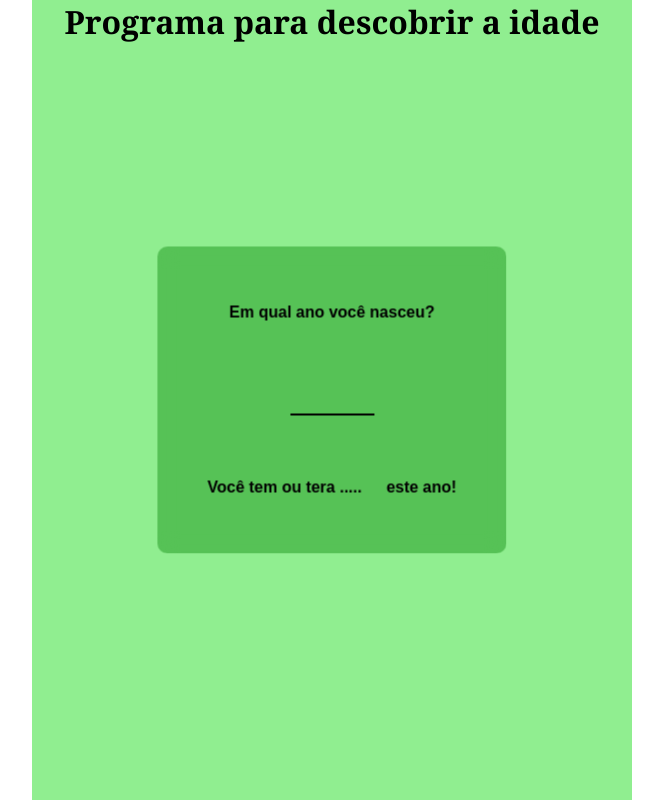
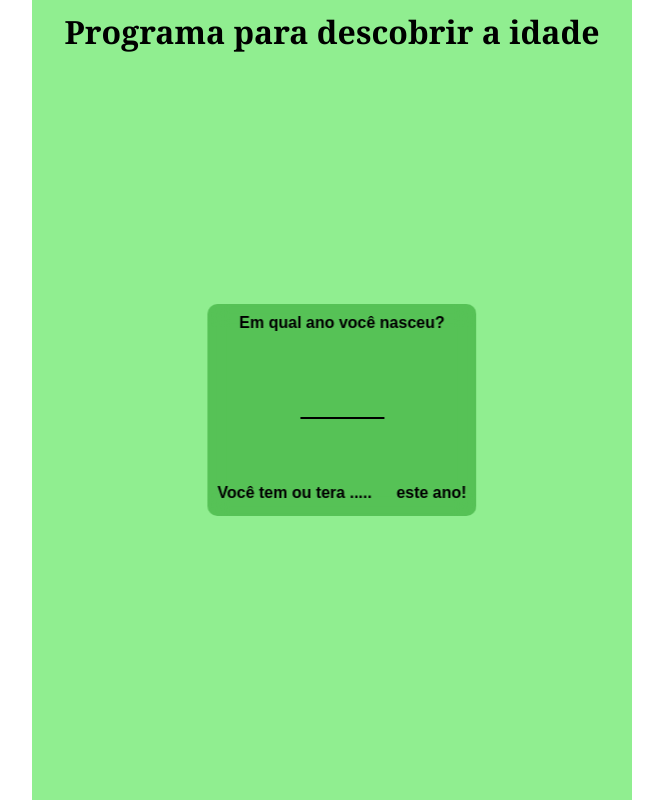
Before and after one commit to soadse/projeto-idade, a plain HTML site: page index.html in a window 1280 px wide. Shown: the whole page, without its empty margins (308-971 px from the left). Drawn offline with Linux system fonts and the light colour scheme.

Commit message:
Atualização

```diff
--- a/estilo/paisagem.css
+++ b/estilo/paisagem.css
@@ -4,8 +4,8 @@ main {
     background-color: lightgreen;
     width: 600px;
     margin: auto;
+    min-height: 320px;
 }
 main form {
     background-color: rgba(0, 128, 0, 0.404);
-    border-radius: 10px;
 }
--- a/estilo/retrato.css
+++ b/estilo/retrato.css
@@ -4,10 +4,6 @@ main {
     background-color: lightblue;
     width: 100vw;
 }
-main h1 {
-    padding: 30px;
-}
 main form {
     background-color: rgba(0, 0, 255, 0.288);
-    border-radius: 10px;
 }
--- a/estilo/style.css
+++ b/estilo/style.css
@@ -14,19 +14,17 @@ main {
 }
 main > h1 {
     font-family: Cambria, Cochin, Georgia, Times, 'Times New Roman', serif;
+    padding: 10px;
 }
 main form {
-    display: flex;
-    justify-content: center;
-    align-items: center;
-    flex-direction: column;
-    line-height: 2em;
     position: absolute;
     top: 50%;
     left: 50%;
     transform: translate(-50%, -50%);
     backdrop-filter: blur(10px);
-    padding: 50px;
+    padding: 10px;
+    border-radius: 10px;
+    margin: 10px;
 }
 form > p > input{
     margin: 50px;
```
